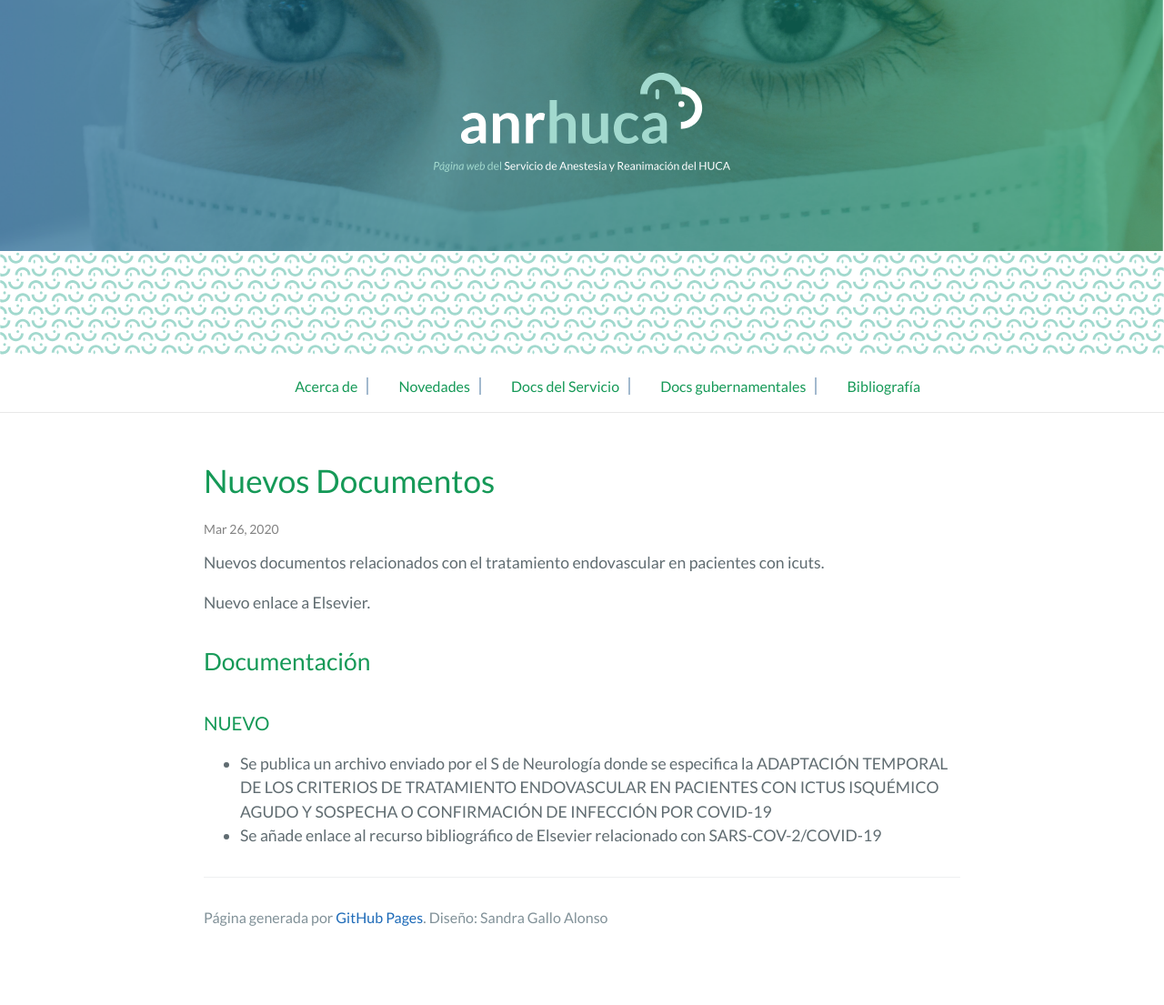
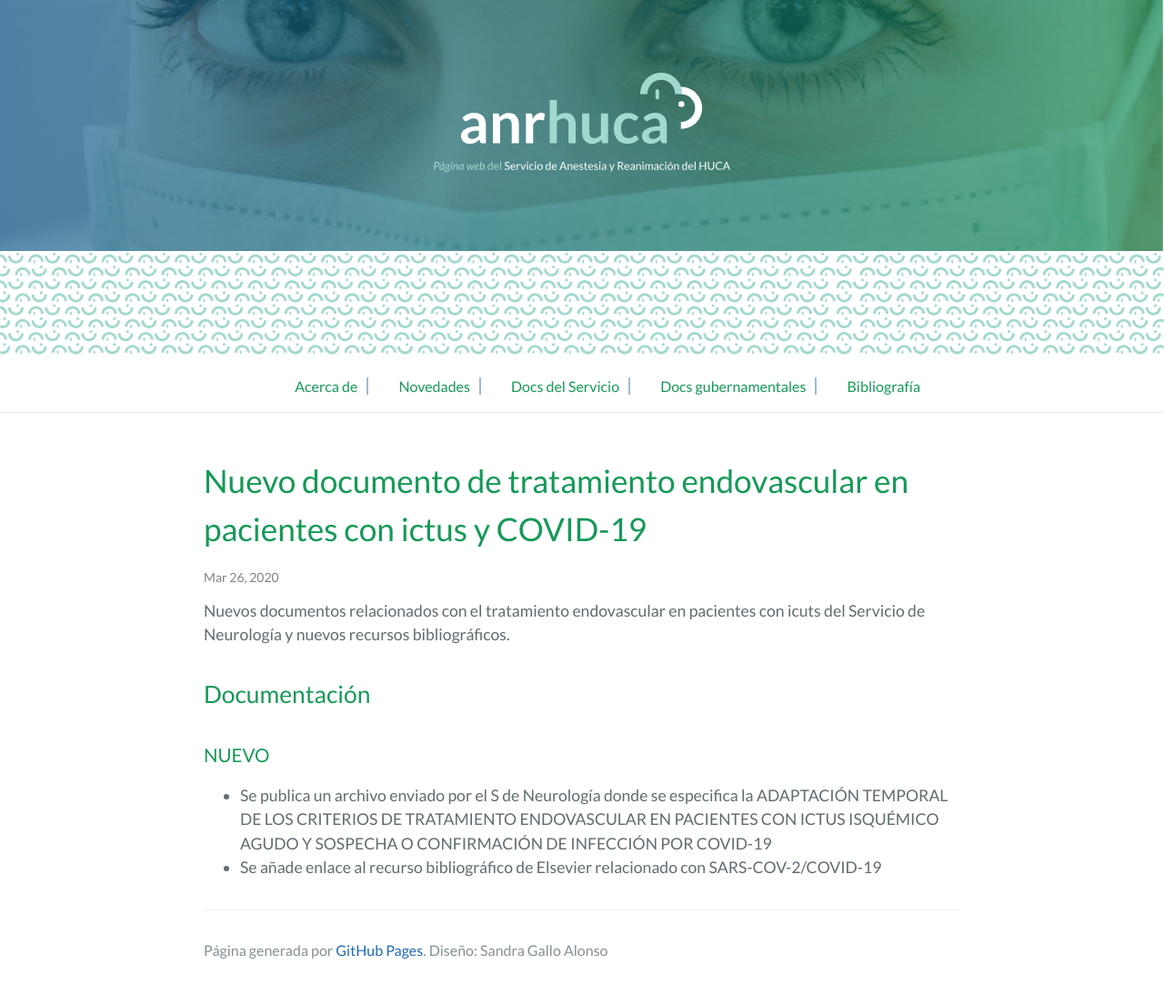
Before and after one commit to anrhuca/anrhuca.github.io, a Jekyll site: the page built from _posts/2020-03-26-nuevos-documentos.md, in a window 1280 px wide. Shown: the whole page at 91% size. Built offline with Jekyll 4.4.1, drawn with Linux system fonts in a browser that asks for light colours; our own code applies the rules of GitHub Pages for plain Markdown files; before the commit the page ends 1069 px from its top, so only the background shows below that.

Commit message:
Modificación en posts del 26-3-20 y 15-04-20

```diff
--- a/_posts/2020-03-26-nuevos-documentos.md
+++ b/_posts/2020-03-26-nuevos-documentos.md
@@ -1,5 +1,5 @@
 ---
-title:
+title: Nuevo documento de tratamiento endovascular en pacientes con ictus y COVID-19
 tagline:
 categories:
 image:
@@ -7,9 +7,7 @@ date:   2020-03-26 12:00:00 +0100p
 author:
 meta:
 ---
-Nuevos documentos relacionados con el tratamiento endovascular en pacientes con icuts.
-
-Nuevo enlace a Elsevier.
+Nuevos documentos relacionados con el tratamiento endovascular en pacientes con icuts del Servicio de Neurología y nuevos recursos bibliográficos.
 <!--more-->
 ## Documentación
 ### NUEVO
```
Also changed, not shown: _posts/2020-04-15-nuevos-powerplanes-y-documentos.md (+2 -2 lines).
